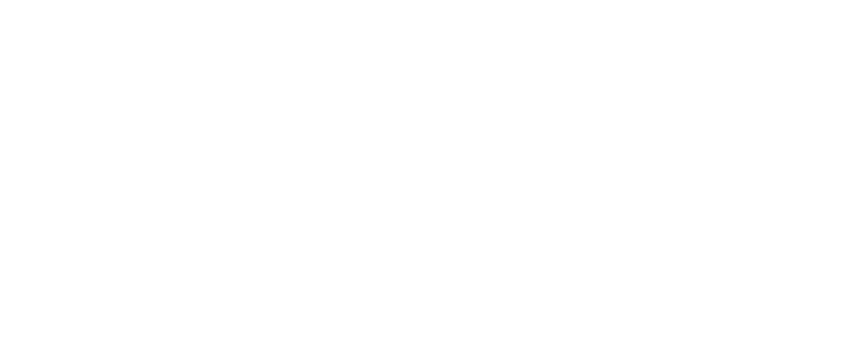
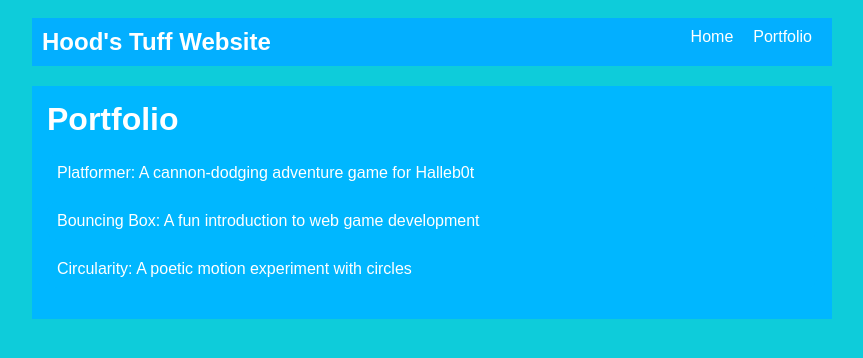
Before and after one commit to ChainsawMan41/ChainsawMan41.github.io, a plain HTML site: page portfolio.html in a window 1280 px wide. Shown: the whole page, without its empty margins (208-1071 px from the left). Drawn offline with Linux system fonts and the light colour scheme.

Commit message:
changed tab

```diff
--- a/portfolio.html
+++ b/portfolio.html
@@ -0,0 +1,49 @@
+<!DOCTYPE html>
+<html>
+    <head>
+        <title>Hood Web</title>
+        <link rel="stylesheet" href="style.css" />
+        <style>
+            #content {
+                border: 3px solid red;
+                padding: 10px;
+                border-radius: 25px;
+            }
+        </style>
+    </head>
+
+    <body>
+        <!-- All content goes here -->
+         <div id="all-contents">
+            <nav>
+               <h1>Hood's Tuff Website</h1>
+                <ul id="nav-ul">
+                    <li class="nav-li">
+                      <a href="index.html">Home</a>
+                    </li>
+                    <li class="nav-li">
+                      <a href="portfolio.html">Portfolio</a>
+                    </li>
+                </ul>
+            </nav>
+
+            <main>
+
+                <div class="content">
+                    <h1>Portfolio</h1>
+                    <ul id="portfolio">
+                        <li>
+                            <a href="fsd-projects/platformer/">Platformer: A cannon-dodging adventure game for Halleb0t</a>
+                        </li>
+                        <li>
+                            <a href="fsd-projects/bouncing-box/">Bouncing Box: A fun introduction to web game development</a>
+                        </li>
+                        <li>
+                            <a href="fsd-projects/circularity/">Circularity: A poetic motion experiment with circles</a>
+                        </li>
+                    </ul>
+                </div>
+            </main>
+        </div>
+    </body>
+</html>
--- a/style.css
+++ b/style.css
@@ -64,13 +64,34 @@ main {
     padding: 15px;
 }
 
-/* interests section styles */
-#interests {
-    border: 4px white ridge;
-    padding: 8px;
-    margin-top: 20px;
-}
+
 
 h2, h3 {
     margin: 0px;
 }
+
+/* Portfolio styles */
+.content h1 {
+    color: white;
+}
+
+#portfolio {
+    list-style-type: none;
+    padding-left: 0;
+}
+
+#portfolio li {
+    background: rgb(0, 183, 255);
+    padding: 10px;
+    border-radius: 10px;
+    margin-bottom: 10px;
+}
+
+#portfolio li:hover {
+    background: red;
+}
+
+#portfolio a {
+    text-decoration: none;
+    color: white;
+}
```
Also changed, not shown: index.html (line endings or trailing spaces).
